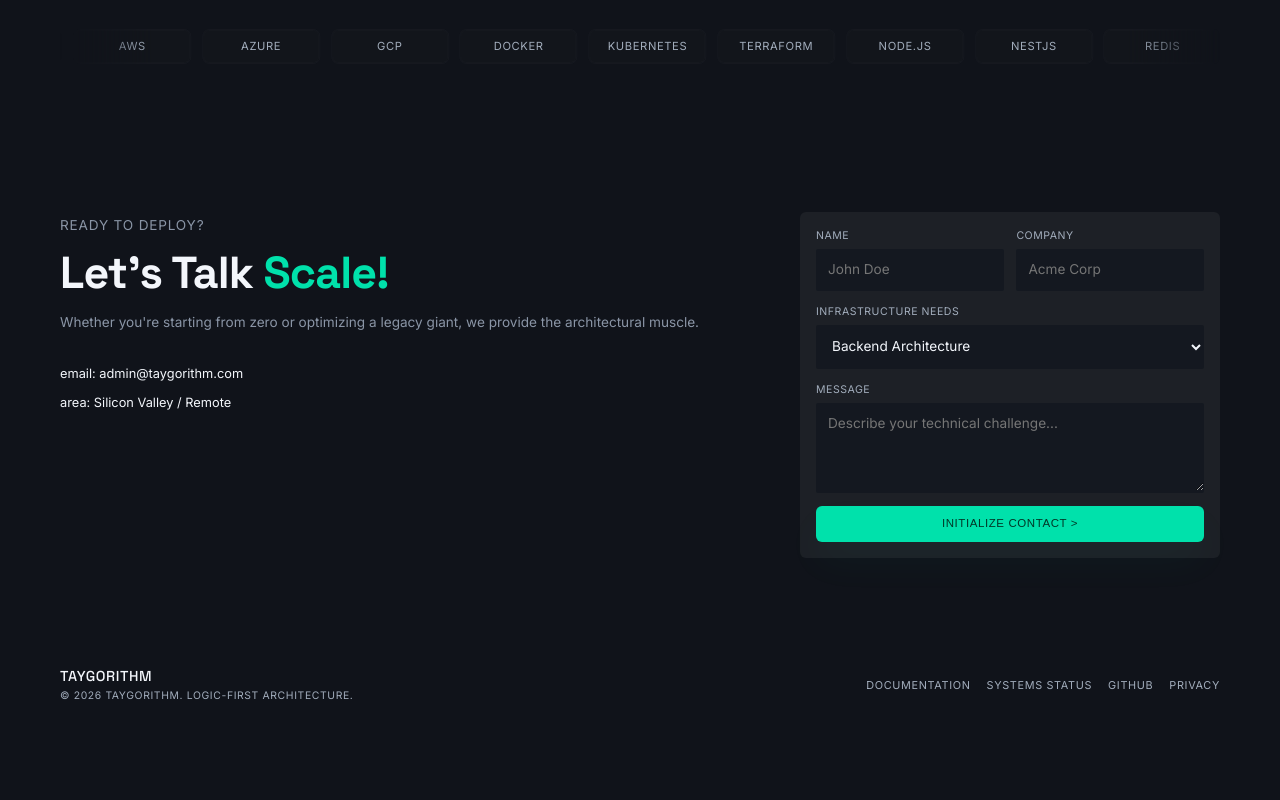
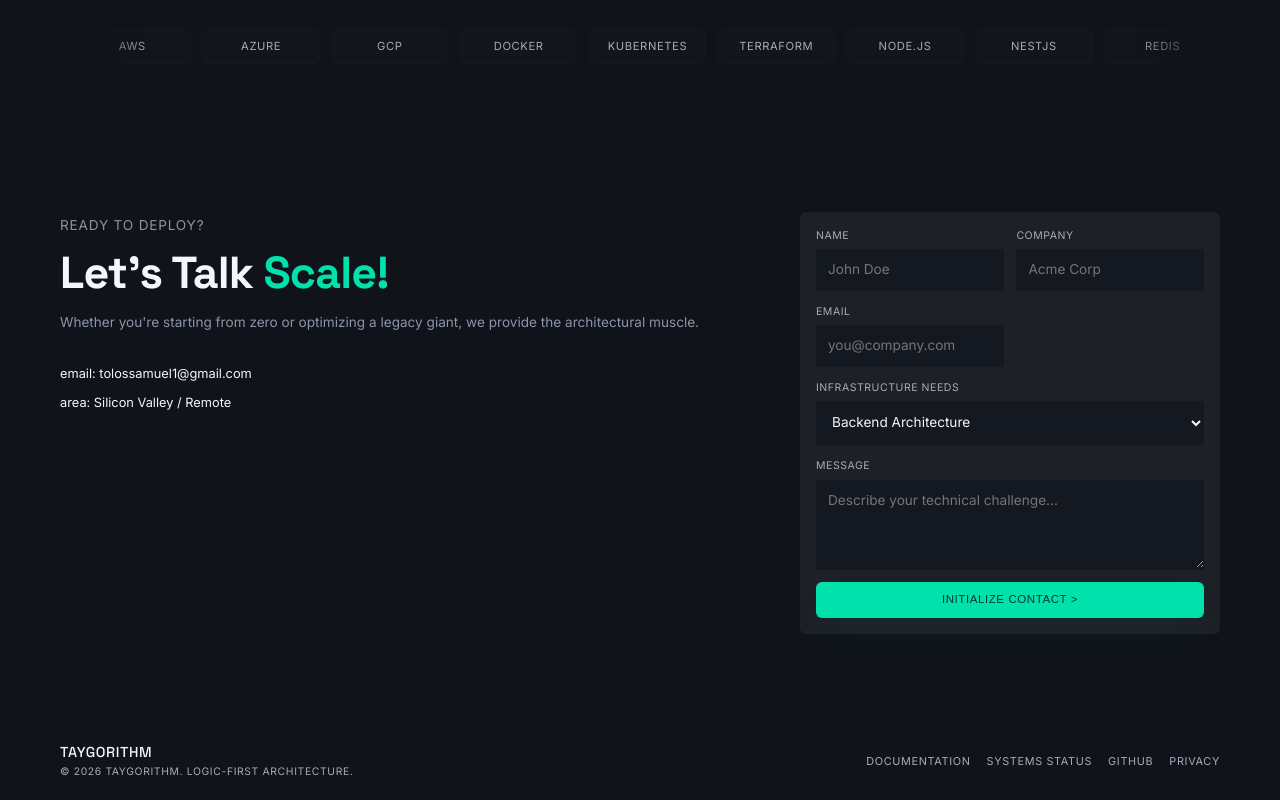
Before and after one commit to tolossamuel/taygorithm, a React (Vite) app: page / in a window 1280 px wide. Shown: the part 2750-3550 px from the top of the page. Before the commit the page ends 3474 px from the top, so only its background shows below. Built offline with nearby package versions, Linux system fonts and the light colour scheme.

Commit message:
refactor: overhaul global state management and migrate to Redux Toolkit

```diff
--- a/src/App.css
+++ b/src/App.css
@@ -974,8 +974,7 @@ h3 {
   letter-spacing: 0.05em;
 }
 
-.contact-form label:nth-child(3),
-.contact-form label:nth-child(4),
+.contact-form label.full-width,
 .contact-form .btn {
   grid-column: 1 / -1;
 }
--- a/src/App.jsx
+++ b/src/App.jsx
@@ -361,6 +361,34 @@ function App() {
 
   const loopingStack = [...stack, ...stack]
 
+  const handleContactSubmit = (event) => {
+    event.preventDefault()
+
+    const formData = new FormData(event.currentTarget)
+    const name = String(formData.get('name') || '').trim()
+    const company = String(formData.get('company') || '').trim()
+    const email = String(formData.get('email') || '').trim()
+    const needs = String(formData.get('needs') || '').trim()
+    const message = String(formData.get('message') || '').trim()
+
+    const subject = encodeURIComponent(
+      `Project Inquiry from ${name || 'Website Visitor'}`,
+    )
+    const body = encodeURIComponent(
+      [
+        `Name: ${name}`,
+        `Company: ${company}`,
+        `Email: ${email}`,
+        `Infrastructure Needs: ${needs}`,
+        '',
+        'Message:',
+        message,
+      ].join('\n'),
+    )
+
+    window.location.href = `mailto:tolossamuel1@gmail.com?subject=${subject}&body=${body}`
+  }
+
   const projects = [
     {
       id: 'saas-dashboard',
@@ -625,23 +653,32 @@ function App() {
                 giant, we provide the architectural muscle.
               </p>
               <ul>
-                <li>email: admin@taygorithm.com</li>
+                <li>email: tolossamuel1@gmail.com</li>
                 <li>area: Silicon Valley / Remote</li>
               </ul>
             </div>
 
-            <form className="contact-form" onSubmit={(event) => event.preventDefault()}>
+            <form className="contact-form" onSubmit={handleContactSubmit}>
               <label>
                 NAME
-                <input type="text" placeholder="John Doe" />
+                <input name="name" type="text" placeholder="John Doe" required />
               </label>
               <label>
                 COMPANY
-                <input type="text" placeholder="Acme Corp" />
+                <input name="company" type="text" placeholder="Acme Corp" />
               </label>
               <label>
+                EMAIL
+                <input
+                  name="email"
+                  type="email"
+                  placeholder="you@company.com"
+                  required
+                />
+              </label>
+              <label className="full-width">
                 INFRASTRUCTURE NEEDS
-                <select defaultValue="">
+                <select name="needs" defaultValue="" required>
                   <option value="" disabled>
                     Backend Architecture
                   </option>
@@ -650,11 +687,13 @@ function App() {
                   <option>Product Engineering</option>
                 </select>
               </label>
-              <label>
+              <label className="full-width">
                 MESSAGE
                 <textarea
+                  name="message"
                   rows="4"
                   placeholder="Describe your technical challenge..."
+                  required
                 />
               </label>
               <button className="btn" type="submit">
```
